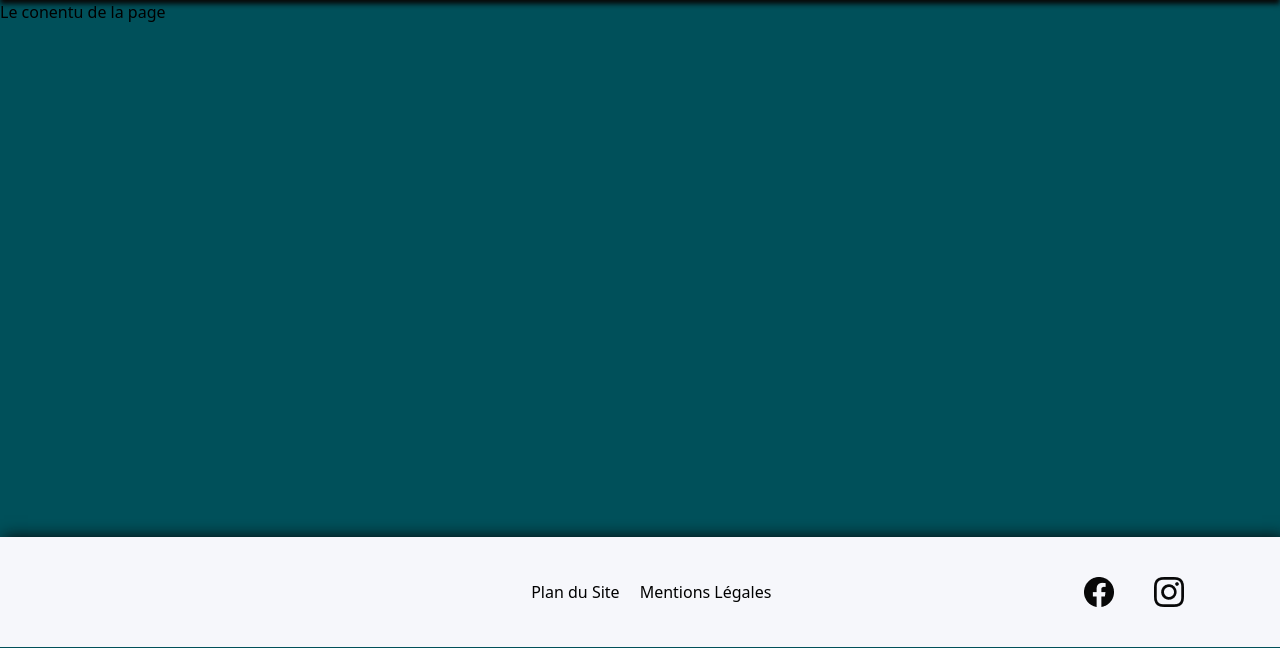
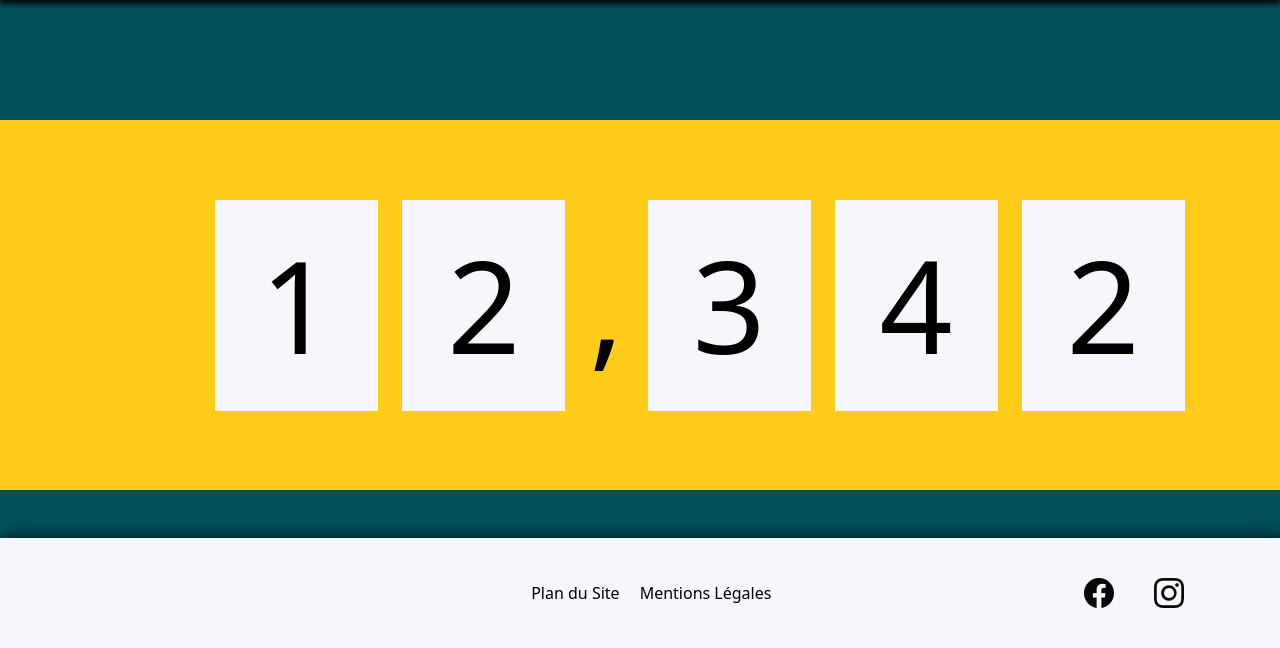
Before and after one commit to RKlott/Projet-Telehon-Groupe-3, a PHP site: page /public/pages/front-office/evenements/evenements.php in a window 1280 px wide; the page is wider, and only the part inside the window is pictured. Shown: the part 153-801 px from the top of that part. Run offline with PHP 8.4, Linux system fonts and the light colour scheme; some libraries are stand-ins or nearby versions.

Commit message:
ajout du compteur

```diff
--- a/public/css/index.css
+++ b/public/css/index.css
@@ -97,4 +97,43 @@ body {
 
 main {
   flex: 1;
+}
+
+.compteur {
+  width: 1400px;
+  height: 370px;
+  background-color: #FFCD19;
+  margin: auto;
+  margin-top: 120px;
+  display: flex;
+  justify-content: center;
+  align-items: center;
+}
+
+.chiffres_compteur {
+  display: flex;
+  justify-content: center;
+  align-items: center;
+}
+
+.chiffre_compteur {
+  width: 163px;
+  height: 211px;
+  background-color: #F6F7FB;
+  margin: 12px;
+  display: flex;
+  align-items: center;
+  justify-content: center;
+}
+
+.virgule_compteur {
+  margin: 12px;
+}
+
+.texte_chiffre_compteur {
+  font-size: 128px;
+}
+
+.texte_virgule_compteur {
+  font-size: 128px;
 }/*# sourceMappingURL=index.css.map */
--- a/public/pages/front-office/evenements/evenements.php
+++ b/public/pages/front-office/evenements/evenements.php
@@ -11,7 +11,28 @@
 <?php  require '../../../../include/header.php'; ?>
 
 <main>
-    Le conentu de la page
+    <div class="compteur">
+        <div class="chiffres_compteur">
+            <div class="chiffre_compteur">
+                <p class="texte_chiffre_compteur">1</p>
+            </div>
+            <div class="chiffre_compteur">
+                <p class="texte_chiffre_compteur">2</p>
+            </div>
+            <div class="virgule_compteur">
+                <p class="texte_virgule_compteur">,</p>
+            </div>
+            <div class="chiffre_compteur">
+                <p class="texte_chiffre_compteur">3</p>
+            </div>
+            <div class="chiffre_compteur">
+                <p class="texte_chiffre_compteur">4</p>
+            </div>
+            <div class="chiffre_compteur">
+                <p class="texte_chiffre_compteur">2</p>
+            </div>
+        </div>
+    </div>
 
 </main>
 
```
Also changed, not shown: public/pages/front-office/evenements/_evenements.scss (+38 -0 lines), 1 other file.
